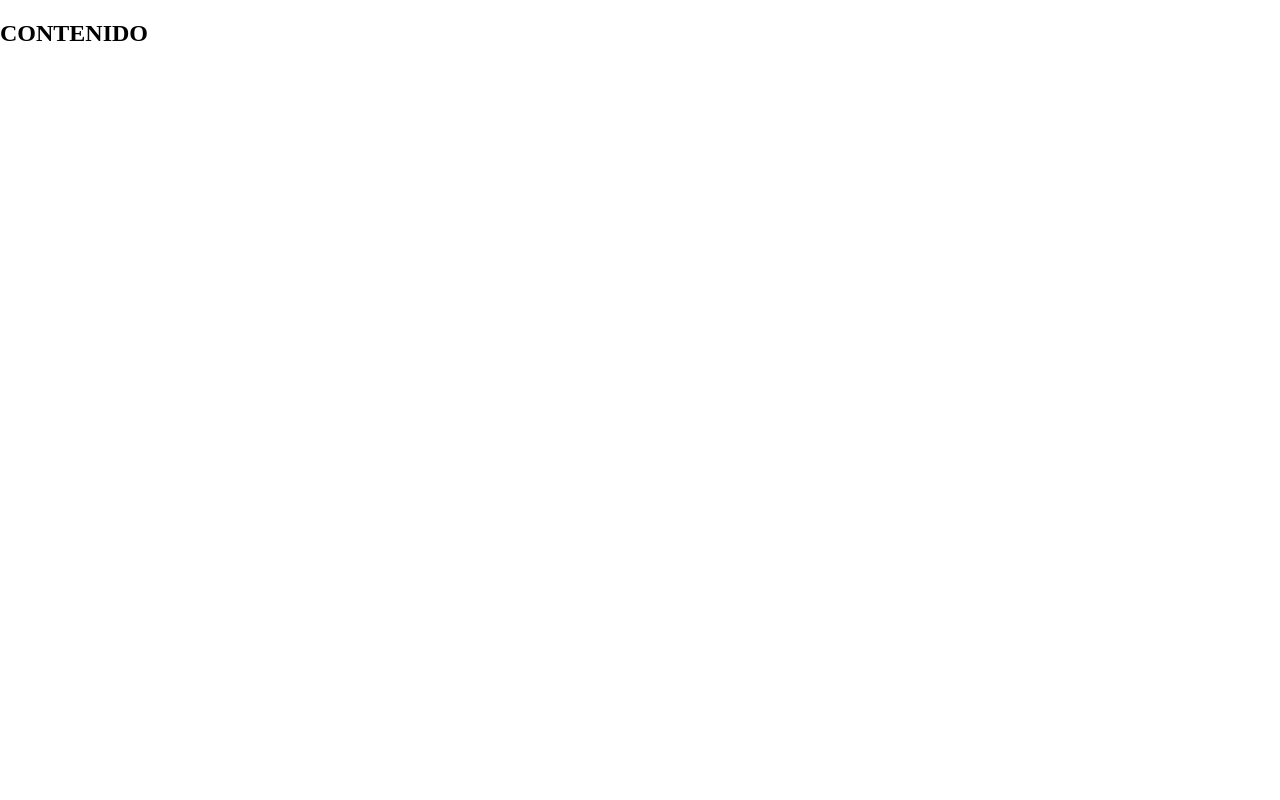
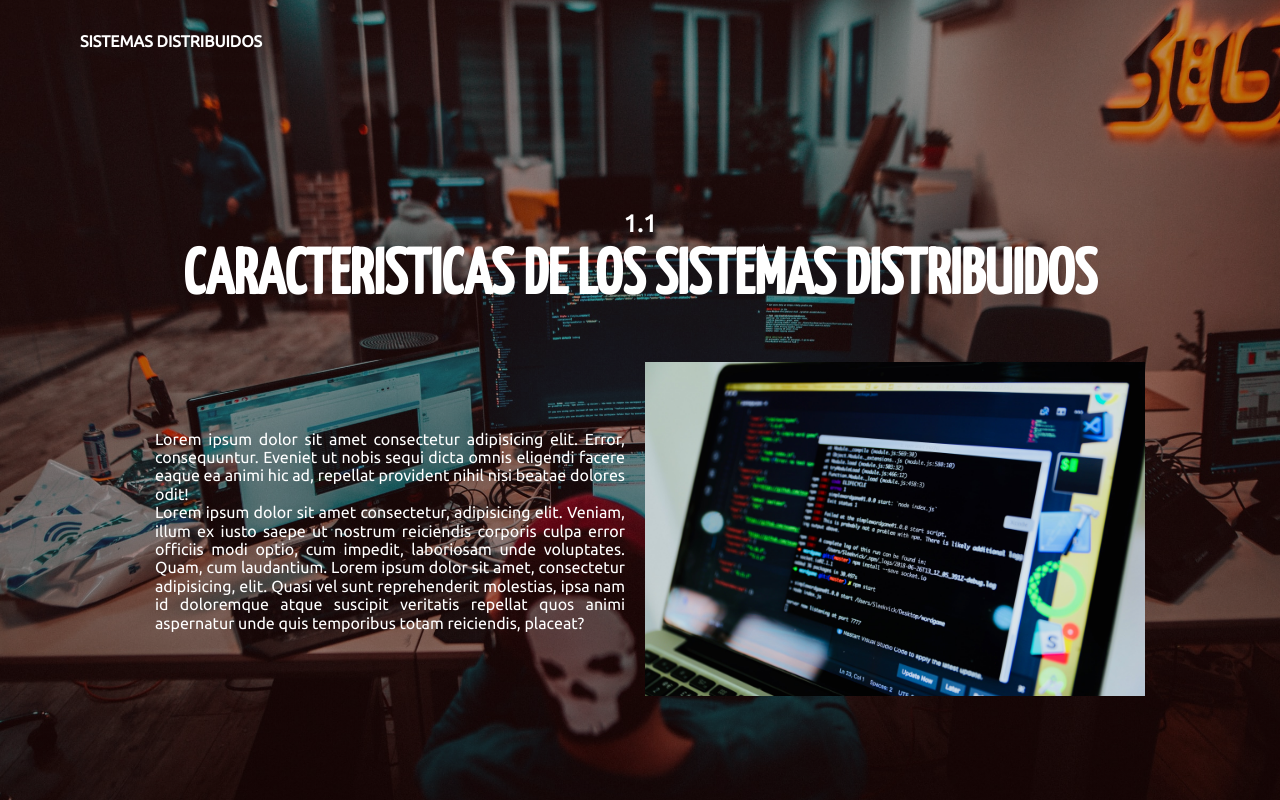
Before and after one commit to John17725/unit_1, a website: page indice.html in a window 1280 px wide. Drawn offline with Linux system fonts and the light colour scheme.

Commit message:
Indice start commit

```diff
--- a/indice.html
+++ b/indice.html
@@ -2,11 +2,38 @@
 <html lang="en">
 <head>
 	<meta charset="UTF-8">
+	<link rel="preconnect" href="https://fonts.gstatic.com">
+	<link href="https://fonts.googleapis.com/css2?family=Yanone+Kaffeesatz:wght@500&display=swap" rel="stylesheet">
+	<link rel="preconnect" href="https://fonts.gstatic.com">
+	<link href="https://fonts.googleapis.com/css2?family=Ubuntu&display=swap" rel="stylesheet">
 	<meta name="viewport" content="width=device-width, initial-scale=1.0">
 	<link rel="stylesheet" href="styles/normalize.css">
+	<link rel="stylesheet" href="styles/styles_indice.css">
 	<title>Document</title>
+	<link rel="shortcut icon" href="img/icon_gif.gif">
 </head>
 <body>
-	<h2>CONTENIDO</h2>
+	<div class="primera-seccion">
+        <div class="barra-navegacion">
+        	<a href="index.html">
+            	<p class="logo">Sistemas <span>Distribuidos</span></p>
+        	</a>
+        </div>
+
+        <div class="primera-seccion-contenido">
+            <p>1.1</p>
+            <h1>Caracteristicas de los sistemas distribuidos</h1>
+            <div class="content-text">
+	            <div class="content-text-izq">
+	            	<p>Lorem ipsum dolor sit amet consectetur adipisicing elit. Error, consequuntur. Eveniet ut nobis sequi dicta omnis eligendi facere eaque ea animi hic ad, repellat provident nihil nisi beatae dolores odit!</p>
+
+	            	<p>Lorem ipsum dolor sit amet consectetur, adipisicing elit. Veniam, illum ex iusto saepe ut nostrum reiciendis corporis culpa error officiis modi optio, cum impedit, laboriosam unde voluptates. Quam, cum laudantium. Lorem ipsum dolor sit amet, consectetur adipisicing, elit. Quasi vel sunt reprehenderit molestias, ipsa nam id doloremque atque suscipit veritatis repellat quos animi aspernatur unde quis temporibus totam reiciendis, placeat?</p>
+	            </div>
+	            <div class="content-text-der">
+	            	<img src="img/img_09.jpg">
+	            </div>
+            </div>
+        </div>
+    </div>
 </body>
 </html>
--- a/styles/styles_about.css
+++ b/styles/styles_about.css
@@ -1,8 +1,3 @@
-:root{
-	--primario: #F55C5C;
-	--secundario: #ffef2f;
-}
-
 *{
 	margin: 0;
 	padding: 0;
@@ -132,6 +127,7 @@ footer {
 	line-height: 3rem;
 }
 
+
 .footer-content p{
 	max-width: 600px;
 	margin: 10px auto;
@@ -184,7 +180,7 @@ footer {
 
 @media(min-width: 1366px){
 	footer {
-		width: 1350px;
+		width: 1365px;
 	}
 	.titulo {
 		margin-top: 1px;
--- /dev/null
+++ b/styles/styles_indice.css
@@ -0,0 +1,142 @@
+*{
+	margin: 0;
+	padding: 0;
+	box-sizing: border-box;
+	text-decoration:none;
+}
+
+body {
+	background: #eee;
+	font-family: 'Ubuntu', sans-serif;
+}
+
+h1	{
+	font-family: 'Yanone Kaffeesatz', sans-serif;
+	font-size: 3rem;
+}
+
+a{
+	color: #fff;
+}
+
+.primera-seccion {
+   	background: linear-gradient(rgba(68, 13, 13, 0.35),
+   		rgba(38,2,2,0.446)),
+   		url(../img/img_06.jpg) no-repeat center/cover;
+    background-attachment: fixed;
+    height: 100vh;
+    color: white;
+}
+
+.barra-navegacion {
+    display: flex;
+    flex-direction: row;
+    justify-content: space-between;
+    margin: auto 5rem;
+    padding-top: 2rem;
+    padding-bottom: 2rem;
+}
+
+.logo {
+    margin: 0;
+    text-transform: uppercase;
+    font-weight: 700;
+    font-stretch: wider;
+}
+
+nav > a {
+    text-decoration: none;
+    color: white;
+    padding-left: 1rem;
+    padding-right: 1rem;
+}
+
+nav > a:hover {
+    color: #fb2056;
+}
+
+.primera-seccion-contenido {
+    margin-top: 8rem;
+    display: flex;
+    flex-direction: column;
+    text-align: center;
+}
+
+.primera-seccion-contenido > p {
+    text-transform: capitalize;
+    margin-bottom: -2.5rem;
+    font-size: 1.5rem;
+    font-weight: bold;
+}
+
+.primera-seccion-contenido > h1 {
+    text-transform: uppercase;
+    font-size: 4rem;
+    font-weight: 700;
+    margin-bottom: 2.5rem;
+}
+
+/*.content-text-izq {
+	border:solid red;
+	display: flex;
+	flex-direction: column;
+	margin: auto;
+	max-width: 1200px;
+}
+
+
+.content-der{
+	border:solid red;
+	display: flex;
+	flex-direction: column;
+	margin: auto;
+	max-width: 1200px;
+}
+*/
+
+
+.content-text{
+	display: flex;
+	align-items: center;
+	justify-content: center;
+	width: 100%;
+	padding: 3px;
+}
+
+.content-text-izq {
+	border-radius: 20px;
+	padding: 15px;
+	width: 500px;
+	float: left;
+}
+
+.content-text-izq p {
+	text-align: justify;
+}
+
+
+.content-text-der{
+	width: 500px;
+	float: right;
+}
+
+.box img {
+	width: 60%;
+	transition: all 400ms;
+}
+
+.content-text-der img {
+	margin: 5px;
+	width: 100%;
+	transition: all 400ms;
+}
+
+.content-text-der:hover img {
+	border-radius: 10px;
+	transform: translateX(-290px);
+}
+
+
+.content-text-der p{
+	text-align: justify;
+}
```
Also changed, not shown: about.html (+1 -1 lines).
